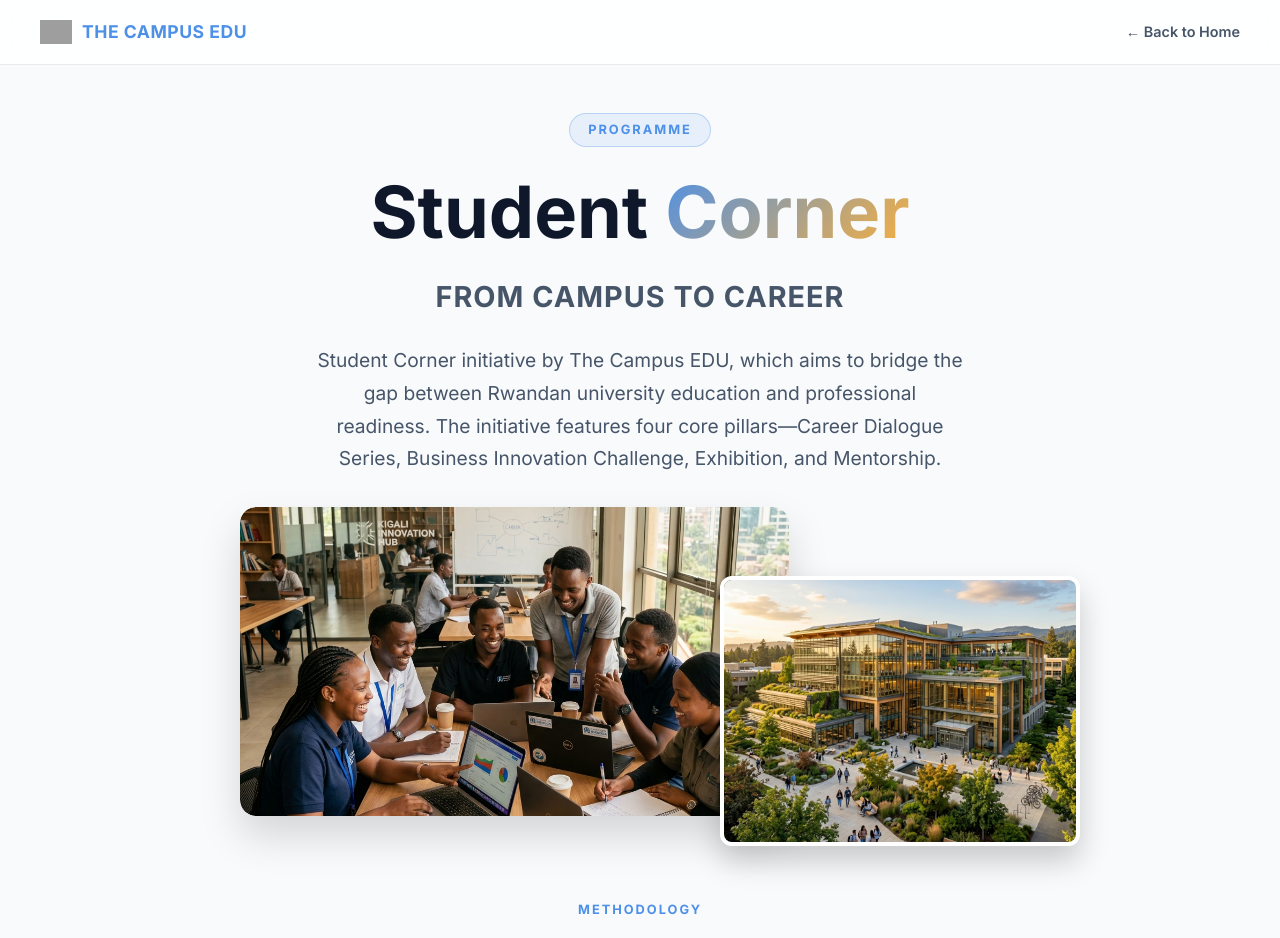
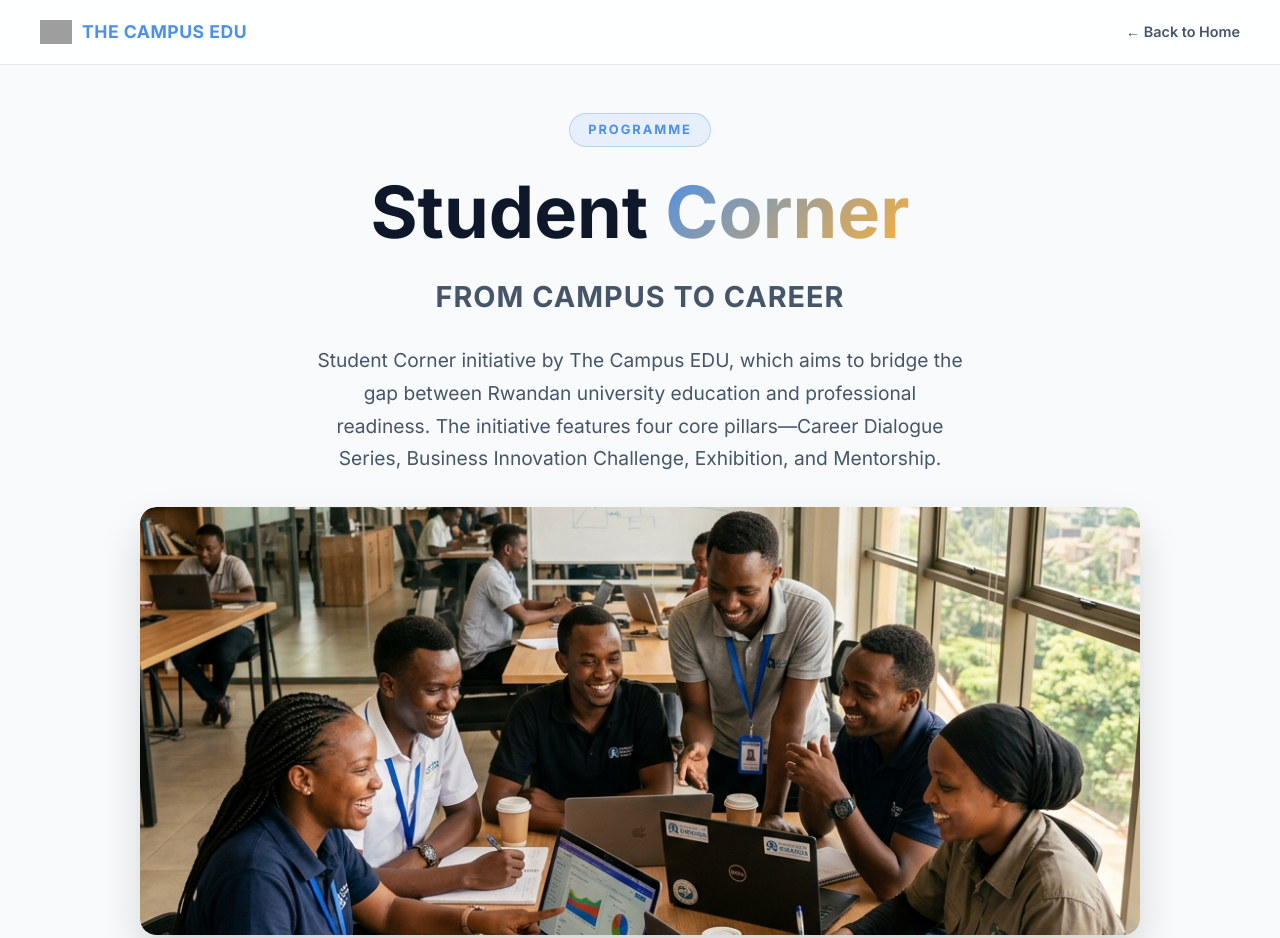
Before and after one commit to Bonaeineza31/campus-edu, a React (Vite) app: page /student-corner in a window 1280 px wide. Shown: the top 938 px of the page. Built offline with nearby package versions, Linux system fonts and the light colour scheme; grey boxes are pictures that could not be loaded.

Commit message:
updated the photo

```diff
--- a/src/pages/student-corner/StudentCorner.jsx
+++ b/src/pages/student-corner/StudentCorner.jsx
@@ -1,7 +1,6 @@
 import { Link } from 'react-router-dom'
 import ThreePillars from './components/ThreePillars'
 import Stakeholders from './components/Stakeholders'
-import campusImage from '../../assets/slide2.png'
 import stakeholderImage from '../../assets/slide6.png'
 import ctaImage from '../../assets/slide1.png'
 import './student-corner.css'
@@ -30,16 +29,12 @@ export default function StudentCorner() {
         </p>
       </header>
 
-      {/* Banner collage */}
+      {/* Hero Image */}
       <div className="sc-banner">
-        <div className="sc-collage">
+        <div className="sc-collage sc-collage-single">
           <div className="sc-collage-main">
             <img src="/happy_students.png" alt="Students collaborating at a career readiness and innovation session" />
           </div>
-          <div className="sc-collage-accent accent-right">
-            <img src={campusImage} alt="Students walking across the innovation hub campus" />
-          </div>
-          <span className="sc-collage-caption">Career readiness &amp; innovation, in session</span>
         </div>
       </div>
 
--- a/src/pages/student-corner/student-corner.css
+++ b/src/pages/student-corner/student-corner.css
@@ -613,6 +613,15 @@
   border-radius: 16px;
 }
 
+.sc-collage.sc-collage-single {
+  max-width: 1000px;
+}
+
+.sc-collage.sc-collage-single .sc-collage-main {
+  width: 100%;
+  aspect-ratio: 21 / 9;
+}
+
 .sc-collage-accent {
   position: absolute;
   width: 45%;
```
